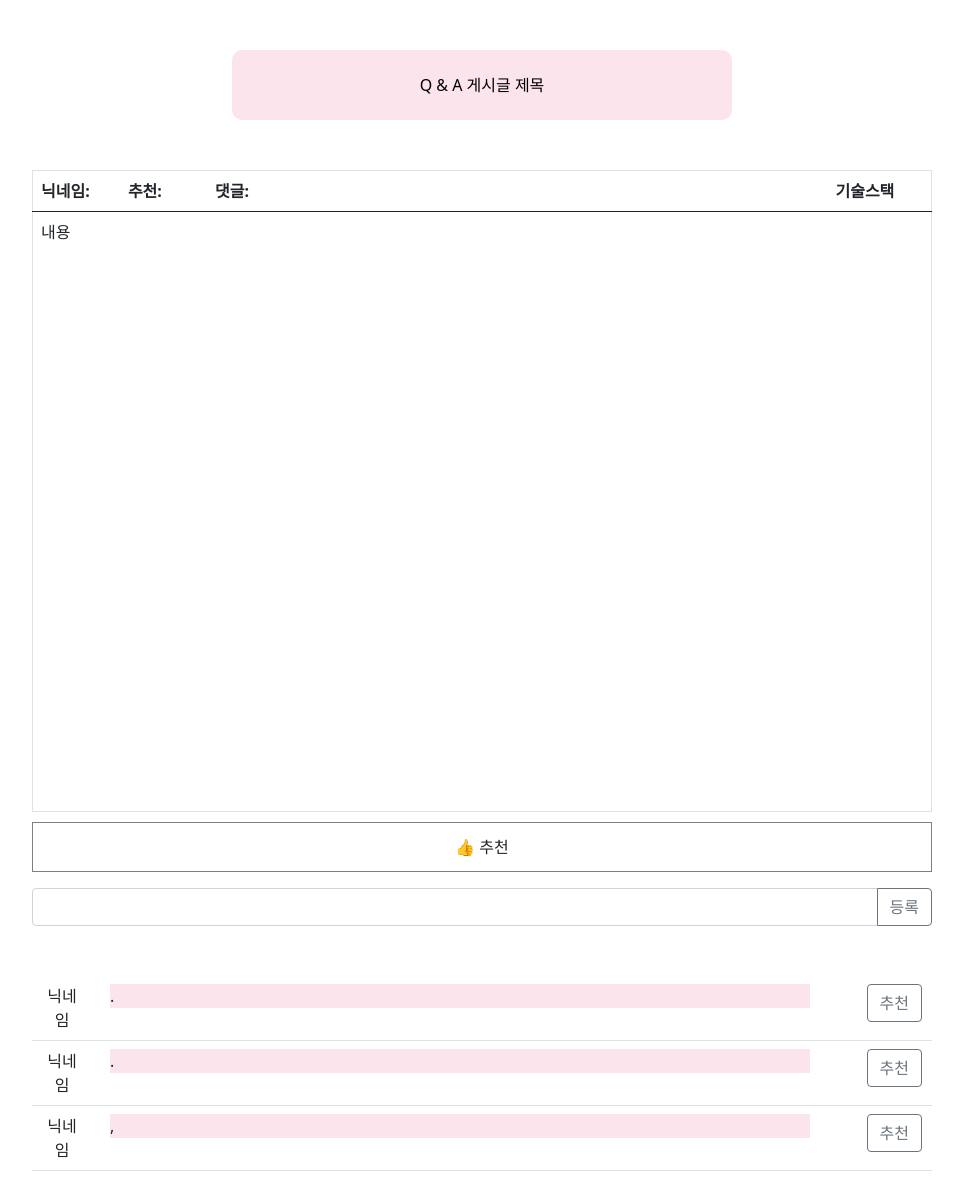
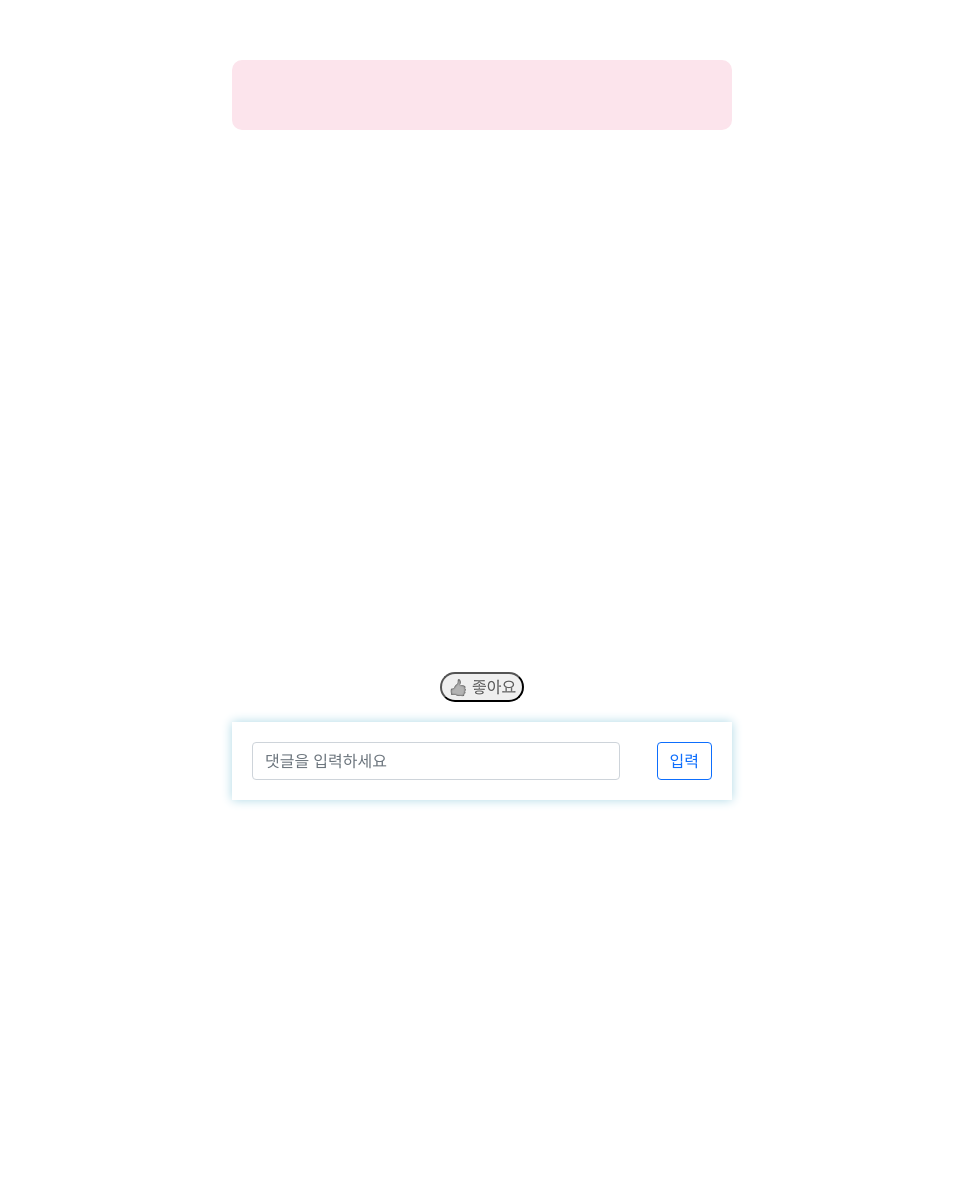
Before and after one commit to dkaodkaork/HanghaeManager, a Flask app: page /post/ in a window 1280 px wide. Shown: the whole page, without its empty margins (158-1121 px from the left). After the commit the page ends 805 px from the top, so only its background shows below. Run offline with Flask 2, Linux system fonts and the light colour scheme; data that the repository does not hold is empty.

Commit message:
feat: 상세페이지

```diff
--- a/templates/answer.html
+++ b/templates/answer.html
@@ -42,55 +42,148 @@
       }
 
       .mytit {
+        linear-gradient(45deg, #553c9a, #ee4b2b);
         width: 500px;
         height: 70px;
-        margin: auto;
-        margin-top: 50px;
+        margin: 60px auto;
 
         background-color:  #fce4ec;
         border-radius: 10px;
 
-        text-align: center;
-
-        color: black;
-
         display: flex;
-        flex-direction: column;
         align-items: center;
         justify-content: center;
       }
 
+        .comment-box {
+        display: flex;
+        flex-direction: row;
+        align-items: center;
+        justify-content: space-between;
+      }
+
       .table {
-        width: 900px;
+        width: 500px;
         margin: auto;
-        margin-top: 50px;
         margin-bottom: 10px;
       }
       .contents {
-        width: 900px;
-        margin: auto;
-        height: 600px;
+        height: 300px;
       }
+
       .thumbs {
-        width: 900px;
-        margin: auto;
-        height: 50px;
-      }
-      .comment{
-        width: 900px;
-        margin: auto;
+        text-align: center;
+
 
       }
-      .answer {
-        background-color:  #fce4ec;
-        width: 700px;
-        margin: auto 20px auto 10px;
+      .btn-like {
+        display: inline-block;
+        border-radius: 20px;
+        color: transparent;
+        text-shadow: 0 0 2px rgba(255,255,255,.7), 0 0 0 #000;
+
+      }
+      .btn-like:hover {
+        text-shadow: 0 0 0 #ea0;
 
       }
 
+      .mybox {
+        width: 95%;
+        max-width: 500px;
+        padding: 20px;
+        box-shadow: 0px 0px 10px 0px lightblue;
+        margin: 20px auto;
+      }
+
+      .mycomment {
+        display: flex;
+        flex-direction: row;
+        align-items: center;
+        justify-content: space-between;
+      }
+
+      .mycomment > input {
+        width: 80%;
+      }
+
+      .mycards {
+        width: 95%;
+        max-width: 500px;
+        margin: auto;
+    }
+
+    .mycards > .card {
+        margin-top: 10px;
+        margin-bottom: 10px;
+    }
+    textarea {
+      width : 500px;
+      height : 400px;
+      border: 0px solid #fce4ec
+    }
+
+
+
+
+
     </style>
     <script>
-        const question_id = 8
+          $(document).ready(function(){
+
+            get_anser()
+        });
+        const question_id = 8 //주는 형식에 맞춰 받는 로직 짜야댐
+
+
+        function get_anser() {
+          $.ajax({
+            type: "GET",
+            url: `/answer/${question_id}`,
+            success: function (response) {
+              let rows = response ['question_list']
+              for( let i = 0; i < rows.length; i ++){
+                  let title = rows[i]['question_title']
+                  let name = rows[i]['user_name']
+                  let comment = rows[i]['answer_detail']
+                  let date = rows[i]['answer_date']
+                  let contents = rows[i]['question_detail']
+                  let main = rows[i]['main_detail']
+
+                  let temp_html = `<h2>${title}</h2>`
+
+                  let temp_html0 = `<p><td>
+                                   ${contents}
+                                  </td></p>`
+
+                  let temp_html1 = `<p>
+                                      <td>${name}  </td>
+                                      <td>  좋아요:0</td>
+                                      <td> 댓글:0 </td>
+                                      <td>  </td>
+                                      <td>  </td>
+                                      <td> ${date} </td>
+                                      <td> ${main} </td>
+                                    </p>`
+
+                  let temp_html2 = `<div class="card">
+                                        <div class="card-body">
+                                            <blockquote class="blockquote mb-0">
+                                                <p>${comment}</p>
+                                                <footer class="blockquote-footer">${name}</footer>
+                                            </blockquote>
+                                        </div>
+                                    </div>`
+
+                  $('#title1').append(temp_html)
+                  $('#contents').append(temp_html0)
+                  $('#table').append(temp_html1)
+                  $('#comment').append(temp_html2)
+
+              }
+            }
+          })
+        }
 
         function answer_save(){
 
@@ -112,59 +205,34 @@
 
   </head>
   <body>
-    <div class="mytit">Q & A 게시글 제목</div>
-    <table class="table" border="1">
-      <thead>
-        <th scope="col" width="120">닉네임:</th>
-        <th scope="col" width="120">추천:</th>
-        <th scope="col" width="120">댓글:</th>
-        <th scope="col" width="600"></th>
-        <th width="250"></th>
-        <th scope="col" width="150">기술스택</th>
-      </thead>
-      <tr class="contents">
-        <td>내용</td>
-      </tr>
-      <table class="thumbs" border="1">
-        <td align="center">👍 추천</td>
-      </table>
-    </table>
-    <p></p>
-    <div class="comment">
-        <div class="input-group mb-3">
-        <input type="text" class="form-control"  aria-label="Recipient's username" aria-describedby="button-addon2">
-        <button onclick="answer_save()" class="btn btn-outline-secondary" type="button" id="button-addon2">등록</button>
-      </div>
+    <div class ="Box">
+
+        <div class="mytit" id="title1"></div>
+
+        <table border="5" bordercolor="#fce4ec" width ="500" height="50" align = "center" >
+          <tr id="table" align ="center">
+          </tr>
+        </table>
+        <p></p>
+        <table border="5" bordercolor="#fce4ec" width ="500" height="400" align = "center" >
+          <tr id="contents">
+
+        </table>
+
+        <p></p>
+        <div class="thumbs">
+          <button class="btn-like">👍 좋아요</button>
+        </div>
+        <div class="mybox">
+          <div class="mycomment">
+              <input id="bucket" class="form-control" type="text" placeholder="댓글을 입력하세요">
+              <button onclick="answer_save()" type="button" class="btn btn-outline-primary">입력</button>
+          </div>
+        </div>
+
+        <div class="mycards" id="comment">
+
+        </div>
     </div>
-    <table class="table">
-          <tr>
-            <td align="center" width ="60">닉네임</td>
-            <td>
-                <p class="answer">.</p>
-            </td>
-            <td>
-                <button class="btn btn-outline-secondary" type="button" id="button-addon2">추천</button>
-            </td>
-          </tr>
-          <tr>
-            <td align="center" width ="60">닉네임</td>
-            <td>
-                <p class="answer">.</p>
-            </td>
-            <td>
-                <button class="btn btn-outline-secondary" type="button" id="button-addon2">추천</button>
-            </td>
-          </tr>
-          <tr>
-            <td align="center" width ="60">닉네임</td>
-            <td>
-                <p class="answer">,</p>
-            </td>
-            <td>
-                <button class="btn btn-outline-secondary" type="button" id="button-addon2">추천</button>
-            </td>
-          </tr>
-      </table>
-
   </body>
 </html>
```
